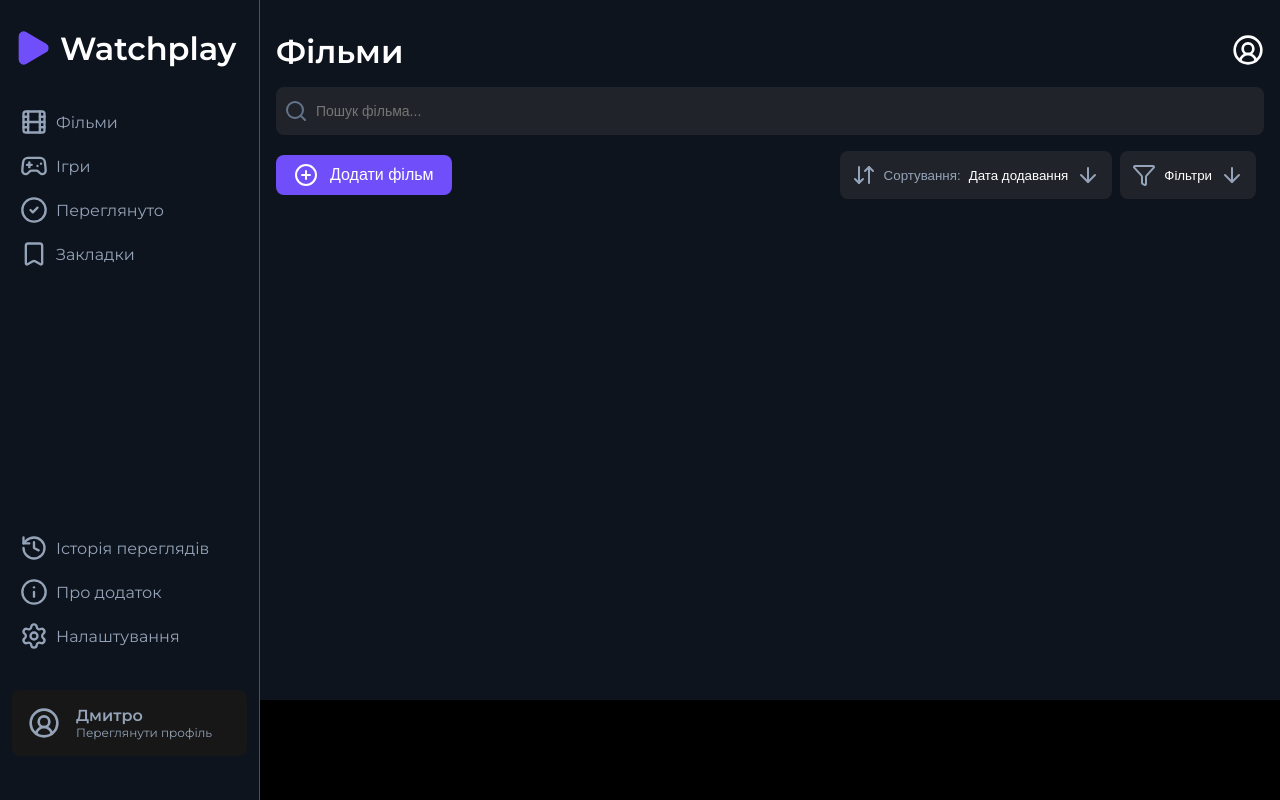
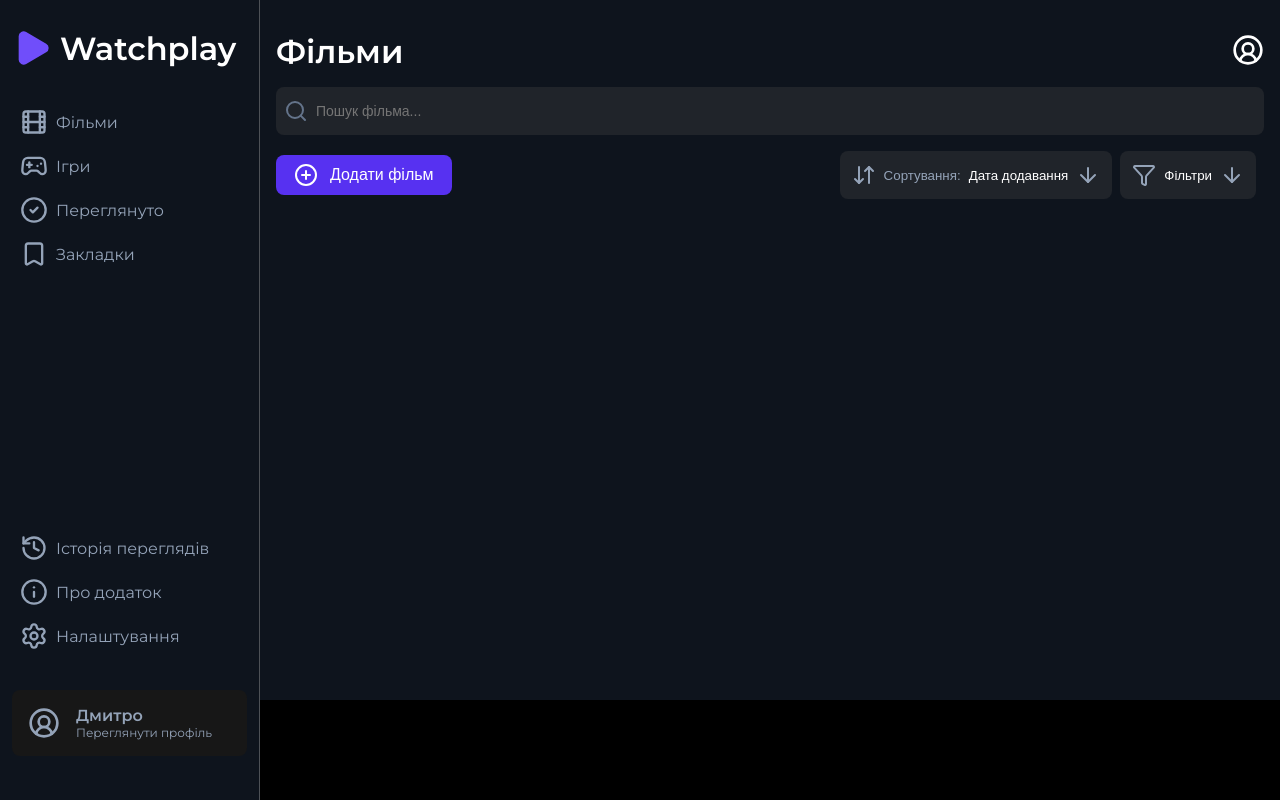
Before and after one commit to dkazarov/Watchplay, a website built with Vite: page index.html in a window 1280 px wide. In both pictures the pointer is over the button "Додати фільм". Built offline with nearby package versions, Linux system fonts and the light colour scheme.

Commit message:
header: toolbox: css: add hover effects to .toolbar__add-item

```diff
--- a/src/styles/components/toolbar.css
+++ b/src/styles/components/toolbar.css
@@ -17,9 +17,15 @@
   background-color: var(--color-accent-cinema-theme);
   border-radius: var(--radius-md);
   gap: var(--space-3);
+  transition: var(transition-normal);
 
   svg {
     stroke: var(--color-text);
+  }
+
+  &:hover {
+    transition: var(transition-normal);
+    background-color: var(--color-accent-cinema-theme-hover);
   }
 }
 .toolbar__add-item-title {
--- a/src/styles/variables.css
+++ b/src/styles/variables.css
@@ -10,6 +10,7 @@
   --color-bg-grey-400: #20242a;
 
   --color-accent-cinema-theme: #704efa;
+  --color-accent-cinema-theme-hover: #5731f1;
 
   --color-text: #fff;
   --color-text-secondary: #64748b;
```
